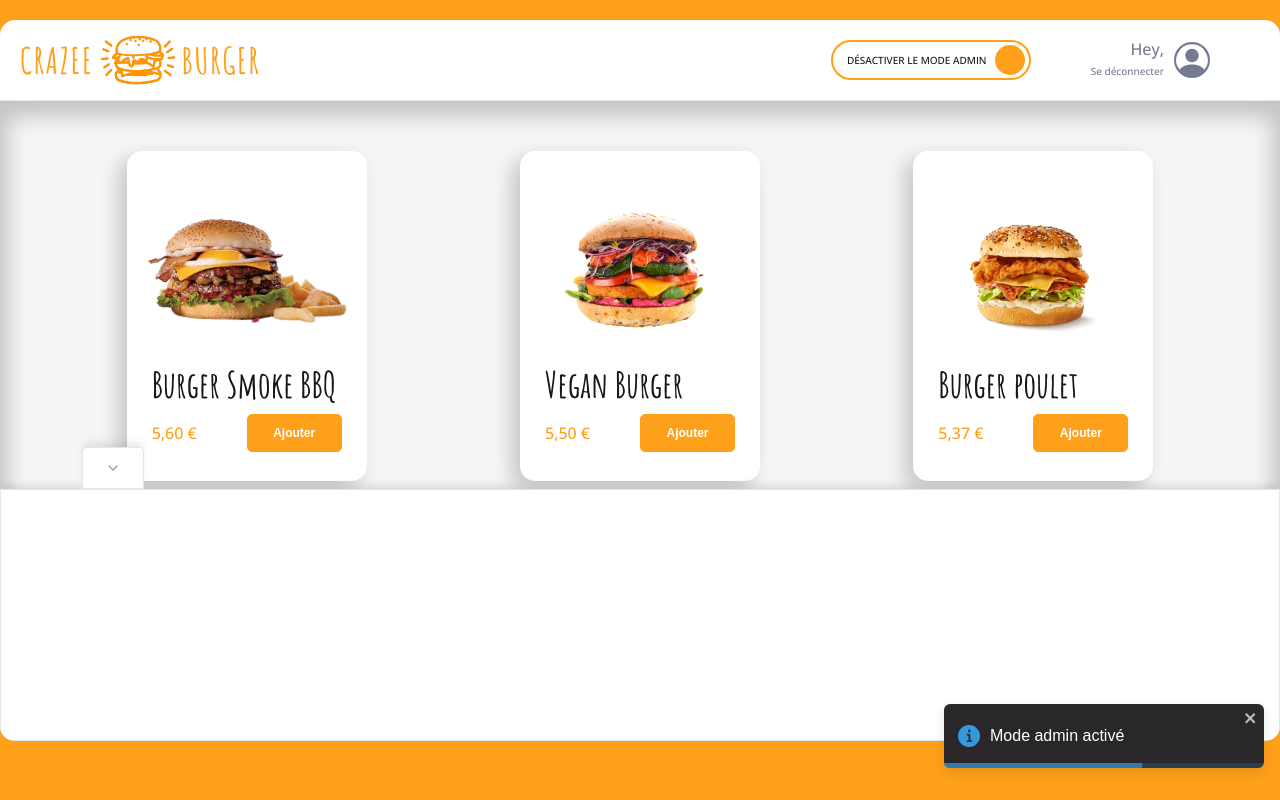
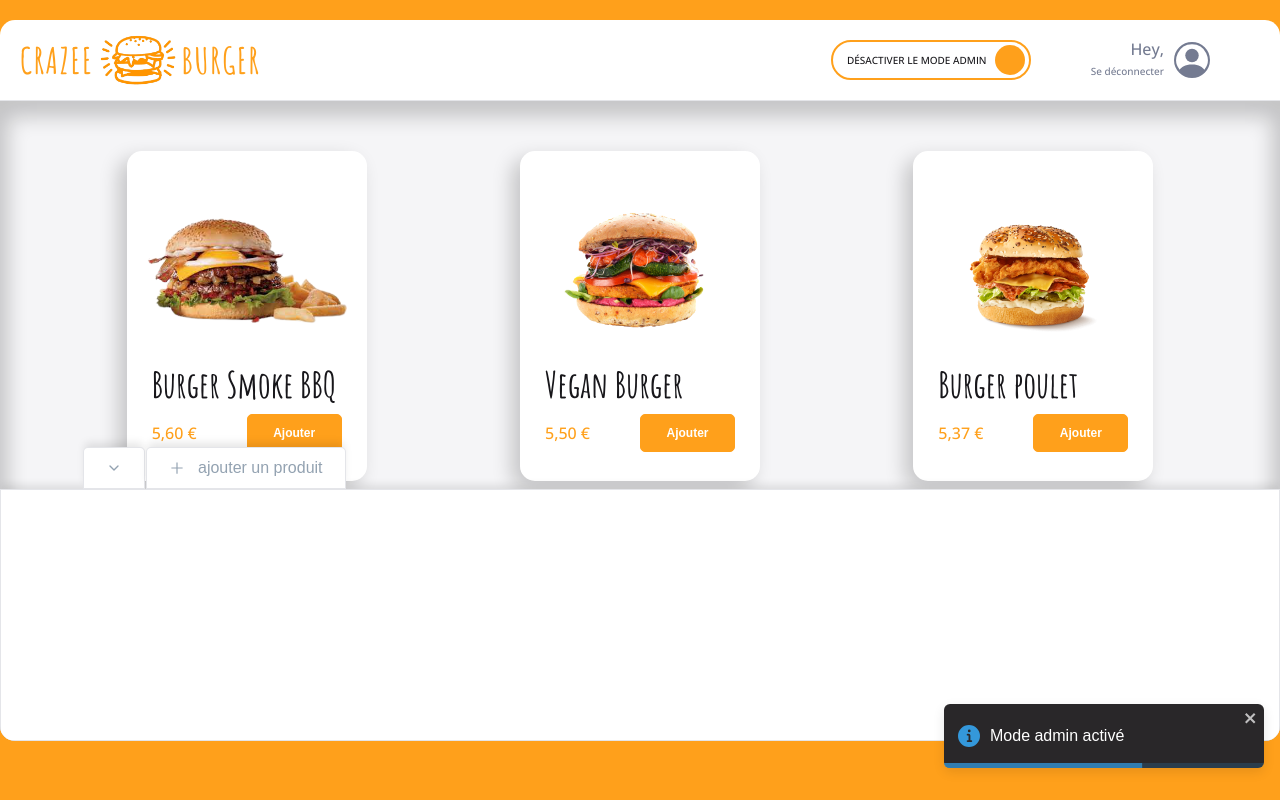
Before and after one commit to Benaldev/Crazee-burger, a React (Vite) app: page /order/1 in a window 1280 px wide. Both pictures are taken after a click on the label 930 px from the left and 60 px from the top of the page. Built offline with nearby package versions, Linux system fonts and the light colour scheme; grey boxes are pictures that could not be loaded.

Commit message:
✨ F07: ADMIN > Tab > Add label

```diff
--- a/src/components/pages/order/Main/Admin/AdminTabs.jsx
+++ b/src/components/pages/order/Main/Admin/AdminTabs.jsx
@@ -2,13 +2,21 @@
 import Tab from "../../../../reusable-ui/Tab";
 import { FiChevronDown, FiChevronUp } from "react-icons/fi";
 import { theme } from "../../../../../theme";
+import { AiOutlinePlus } from "react-icons/ai";
 
 export default function AdminTabs({ setIsCollapsed, isCollapsed }) {
   return (
     <AdminTabsStyled>
       <Tab
+        label=""
         className={isCollapsed ? "is-active" : ""}
         Icon={isCollapsed ? <FiChevronUp /> : <FiChevronDown />}
+        onClick={() => setIsCollapsed(!isCollapsed)}
+      />
+      <Tab
+        label={"ajouter un produit"}
+        className={isCollapsed ? "is-active" : ""}
+        Icon={<AiOutlinePlus />}
         onClick={() => setIsCollapsed(!isCollapsed)}
       />
     </AdminTabsStyled>
@@ -24,4 +32,8 @@
     color: ${theme.colors.white};
     border-color: ${theme.colors.white};
   }
+
+  button {
+    margin-left: 1px;
+  }
 `;
--- a/src/components/reusable-ui/Tab.jsx
+++ b/src/components/reusable-ui/Tab.jsx
@@ -2,10 +2,11 @@
 import styled from "styled-components";
 import { theme } from "../../theme";
 
-export default function Tab({ Icon, onClick, className }) {
+export default function Tab({ Icon, onClick, className, label }) {
   return (
     <TabStyled onClick={onClick} className={className}>
       <div className="icon">{Icon}</div>
+      {label && <span className="label">{label}</span>}
     </TabStyled>
   );
 }
@@ -45,4 +46,8 @@
   .icon {
     display: flex;
   }
+
+  .label {
+    margin-left: 13px;
+  }
 `;
```
